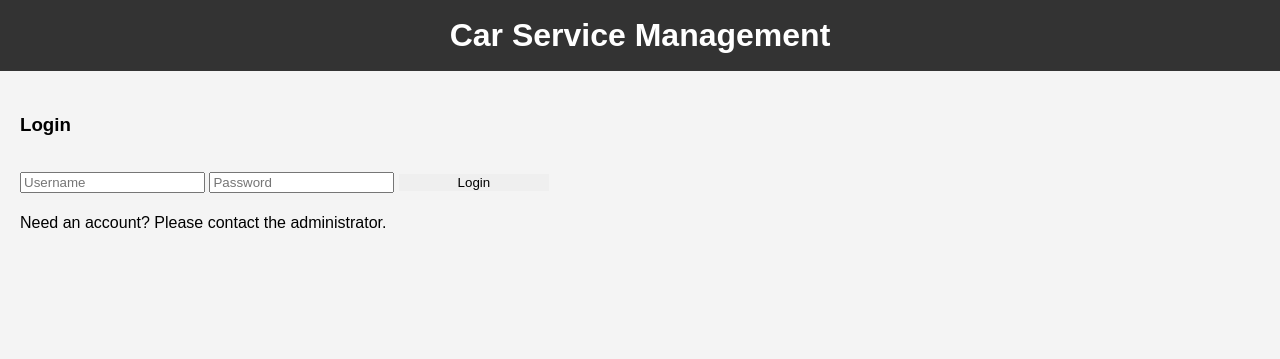
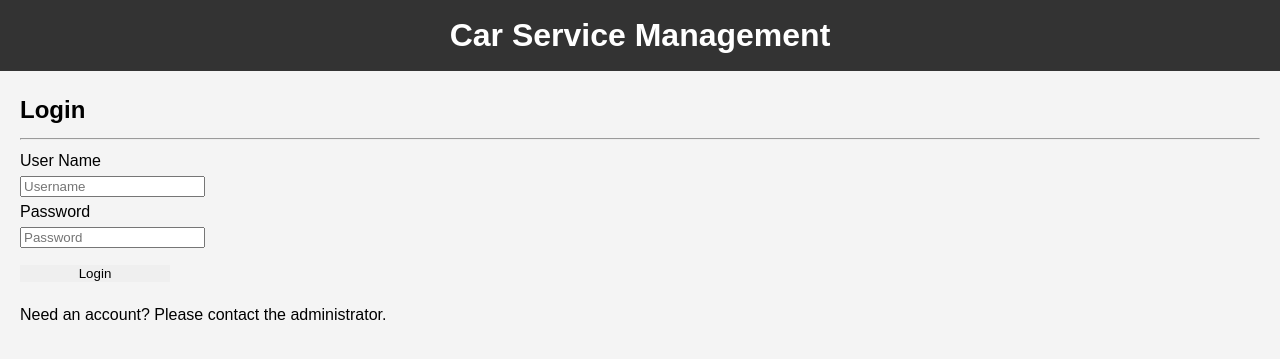
Before and after one commit to tonantr/service-track-web, a Flask app: page / in a window 1280 px wide. Shown: the top 359 px of the page. Run offline with Flask 3, Linux system fonts and the light colour scheme.

Commit message:
Updated index.html with form field changes

```diff
--- a/app/templates/index.html
+++ b/app/templates/index.html
@@ -16,10 +16,22 @@
     <main class="container">
 
         <section class="cta">
-            <h3>Login</h3>
+            <h1>Login</h1>
+            <hr>
             <form action="{{ url_for('index') }}" method="POST">
-                <input type="text" name="username" placeholder="Username">
-                <input type="password" name="password" placeholder="Password">
+                <div class="form-group">
+                    <div class="label-container">
+                        <label for="username">User Name</label>
+                    </div>
+                    <input type="text" class="form-control" name="username" placeholder="Username" required>
+                </div>
+
+                <div class="form-group">
+                    <div class="label-container">
+                        <label for="password">Password</label>
+                    </div>
+                    <input type="password" class="form-control" name="password" placeholder="Password" required>
+                </div>
                 <button type="submit">Login</button>
             </form>
             <p>Need an account? Please contact the administrator.</p>
```
